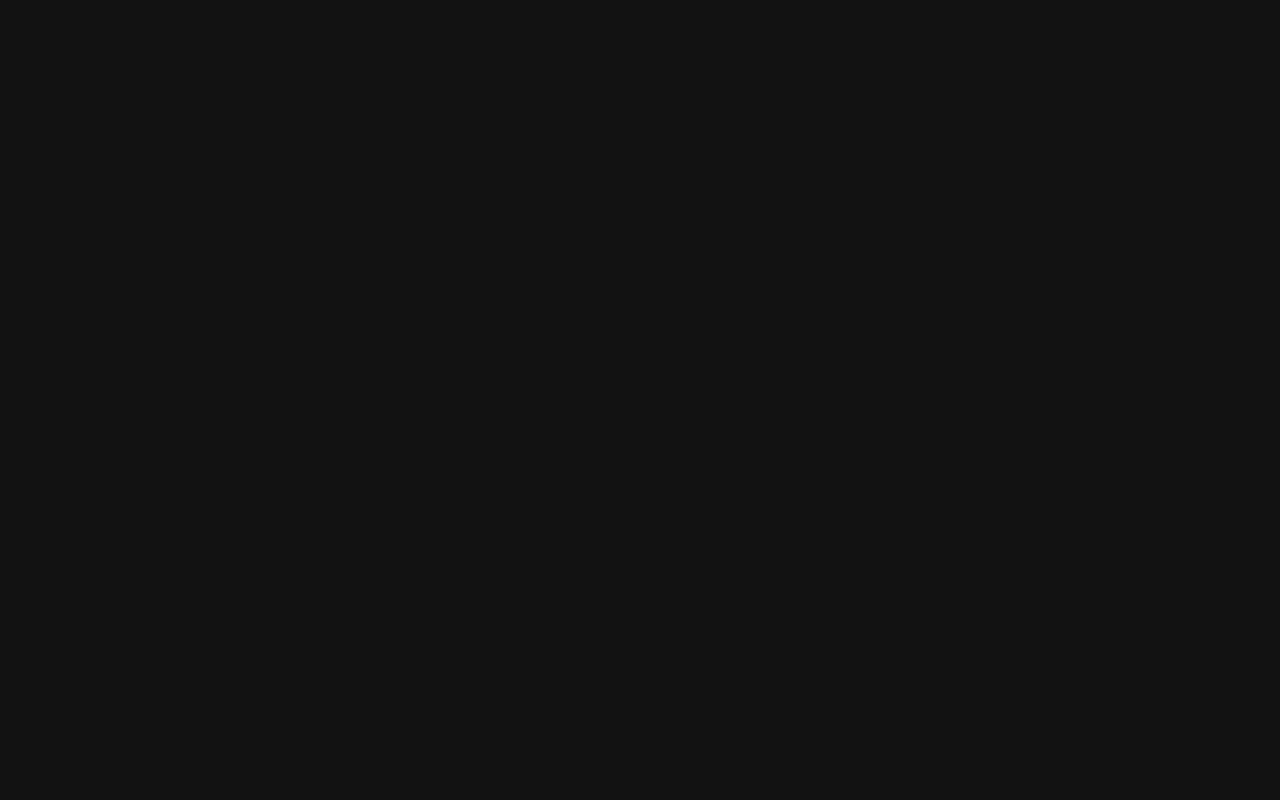
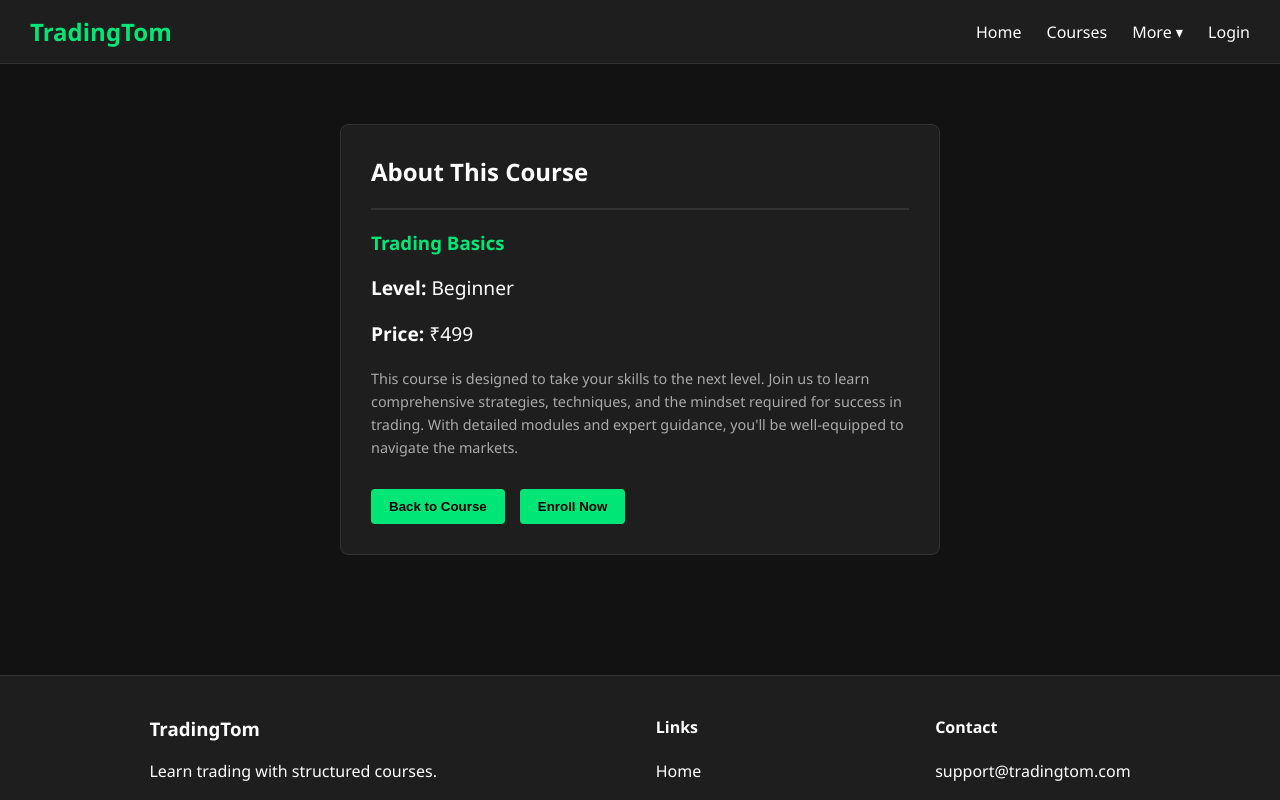
Before and after one commit to sudheerm-gainsight/tradingtom, a React (Vite) app: page /tradingtom/course/1/about in a window 1280 px wide. Before the commit this address had no page. Shown: the top 800 px of the page. Built offline with nearby package versions, Linux system fonts and the light colour scheme.

Commit message:
about course added

```diff
--- /dev/null
+++ b/src/pages/AboutCourse.jsx
@@ -0,0 +1,52 @@
+import { useParams, useNavigate } from "react-router-dom";
+import { getCourseById } from "../services/api";
+
+function AboutCourse() {
+  const { id } = useParams();
+  const navigate = useNavigate();
+
+  const course = getCourseById(Number(id));
+
+  if (!course) {
+    return (
+      <div style={{ textAlign: 'center', marginTop: '50px' }}>
+        <h2>Course not found</h2>
+        <button onClick={() => navigate('/courses')}>Back to Courses</button>
+      </div>
+    );
+  }
+
+  return (
+    <div className="card" style={{ maxWidth: '600px', margin: '40px auto', padding: '30px' }}>
+      <h2>About This Course</h2>
+      <hr style={{ margin: '15px 0', border: '1px solid var(--border-color)' }} />
+
+      <div style={{ margin: '20px 0' }}>
+        <h3 style={{ color: 'var(--primary)', marginBottom: '10px' }}>{course.title}</h3>
+        <p style={{ fontSize: '1.2rem', marginBottom: '10px' }}>
+          <strong>Level:</strong> {course.level}
+        </p>
+        <p style={{ fontSize: '1.2rem', marginBottom: '20px' }}>
+          <strong>Price:</strong> ₹{course.price}
+        </p>
+
+        <p className="text-muted" style={{ lineHeight: '1.6' }}>
+          This course is designed to take your skills to the next level. Join us to learn
+          comprehensive strategies, techniques, and the mindset required for success in trading.
+          With detailed modules and expert guidance, you'll be well-equipped to navigate the markets.
+        </p>
+      </div>
+
+      <div style={{ display: 'flex', gap: '15px', marginTop: '30px' }}>
+        <button className="secondary" onClick={() => navigate(`/course/${id}`)}>
+          Back to Course
+        </button>
+        <button onClick={() => navigate(`/payment/${id}`)}>
+          Enroll Now
+        </button>
+      </div>
+    </div>
+  );
+}
+
+export default AboutCourse;
--- a/src/pages/CourseDetail.jsx
+++ b/src/pages/CourseDetail.jsx
@@ -39,8 +39,15 @@ function CourseDetail() {
 
   return (
     <div>
-      <h2>Course Modules</h2>
-      <p className="text-muted">Start learning with our comprehensive modules.</p>
+      <div style={{ display: 'flex', justifyContent: 'space-between', alignItems: 'center', marginBottom: '20px' }}>
+        <div>
+          <h2>Course Modules</h2>
+          <p className="text-muted">Start learning with our comprehensive modules.</p>
+        </div>
+        <button onClick={() => navigate(`/course/${id}/about`)} style={{ padding: '8px 16px', background: 'var(--bg-card)', color: 'var(--text-main)', border: '1px solid var(--border-color)' }}>
+          About Course
+        </button>
+      </div>
 
       {/* Map over the modules and render each one */}
       {modules.map((m, index) => {
--- a/src/routes/AppRoutes.jsx
+++ b/src/routes/AppRoutes.jsx
@@ -9,6 +9,7 @@ import Login from "../pages/Login";
 import Signup from "../pages/Signup";
 import Courses from "../pages/Courses";
 import CourseDetail from "../pages/CourseDetail";
+import AboutCourse from "../pages/AboutCourse";
 import Payment from "../pages/Payment";
 import News from "../pages/News";
 import Forum from "../pages/Forum";
@@ -29,6 +30,7 @@ function AppRoutes() {
         <Route path="/signup" element={<Signup />} />
         <Route path="/courses" element={<Courses />} />
         <Route path="/course/:id" element={<CourseDetail />} />
+        <Route path="/course/:id/about" element={<AboutCourse />} />
         <Route path="/payment/:id" element={<Payment />} />
         <Route path="/news" element={<News />} />
         <Route path="/forum" element={<Forum />} />
--- a/src/services/api.js
+++ b/src/services/api.js
@@ -39,6 +39,11 @@ export const isAdminEmail = (email) => {
 
 // ---------- COURSES ----------
 export const getCourses = () => getData("courses");
+
+export const getCourseById = (id) => {
+  const courses = getData("courses");
+  return courses.find(c => c.id === id);
+};
 
 export const seedCourses = () => {
   const courses = getData("courses");
```
